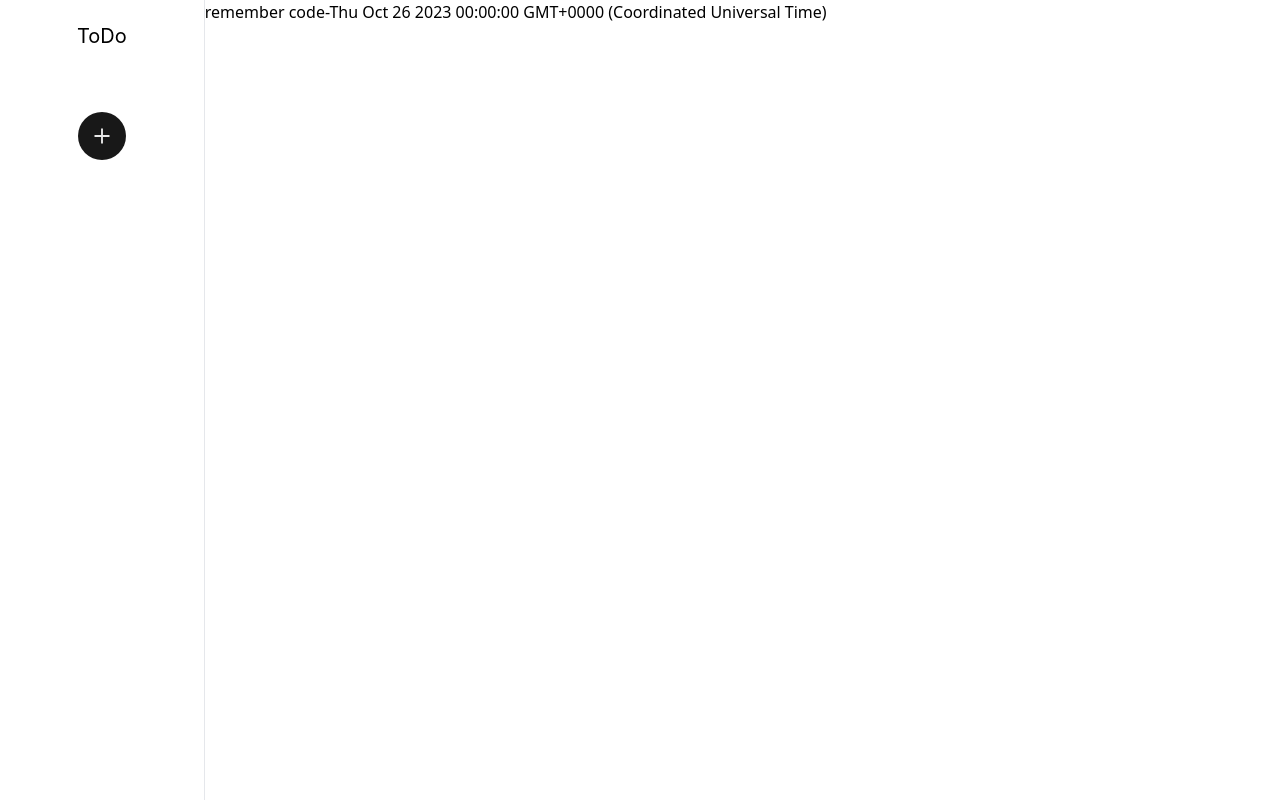
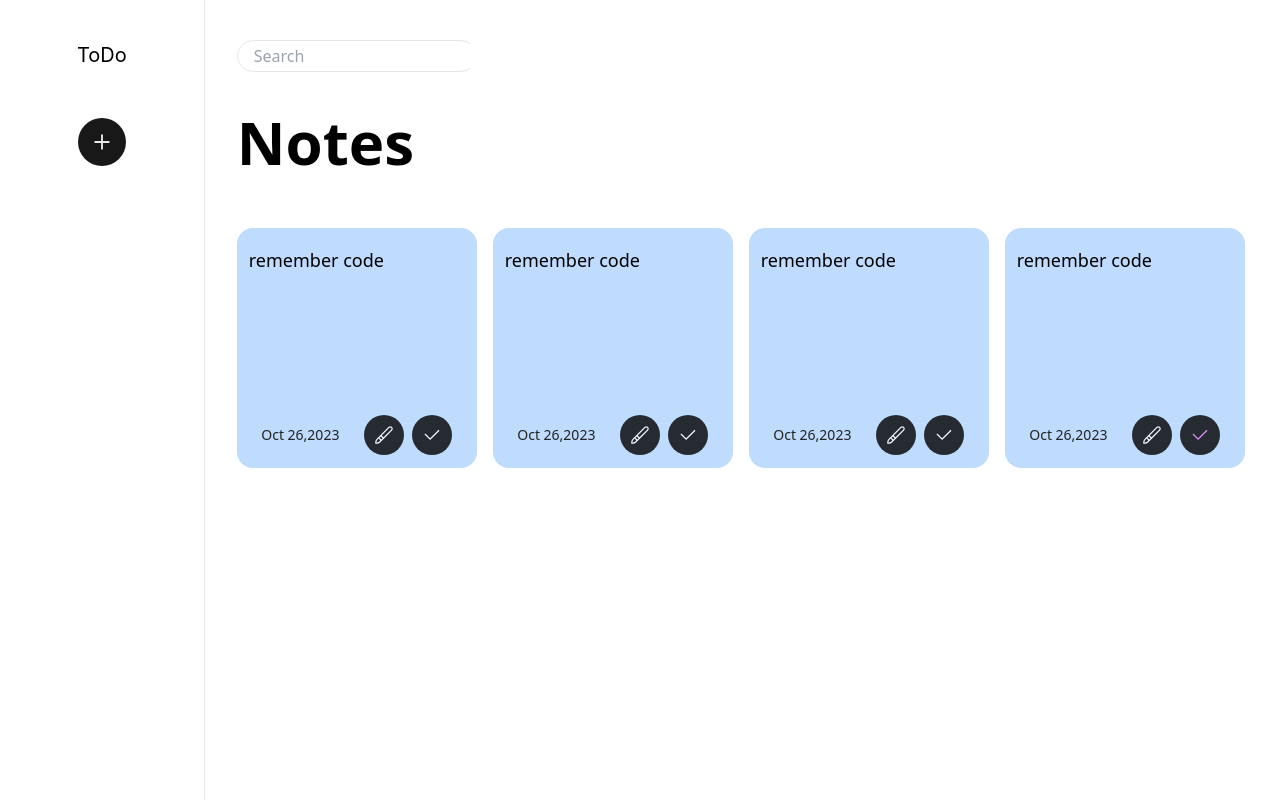
Before and after one commit to shu4ihu/react-todo-list-demo, a React (Vite) app: page / in a window 1280 px wide. Built offline with nearby package versions, Linux system fonts and the light colour scheme.

Commit message:
feat: 初步完成

```diff
--- a/src/App.tsx
+++ b/src/App.tsx
@@ -1,13 +1,48 @@
 import Tabbar from "./components/Tabbar/Tabbar"
+import Task from "./components/Task/Task"
+import SearchBar from "./components/SearchBar/SearchBar"
+import { useState } from "react"
 
 function App() {
+  const [taskList, setTaskList] = useState([
+        {
+            content: "remember code",
+            createdTime: new Date("2023-10-26"),
+            isDone: false
+        },
+        {
+            content: "remember code",
+            createdTime: new Date("2023-10-26"),
+            isDone: false
+        },
+        {
+            content: "remember code",
+            createdTime: new Date("2023-10-26"),
+            isDone: false
+        },
+        {
+            content: "remember code",
+            createdTime: new Date("2023-10-26"),
+            isDone: true
+        }
+    ])
+
+  const a = ()=>{
+    setTaskList([])
+  }
 
   return (
     <>
       <div className="w-100vw h-100vh flex">
         <Tabbar />
-        <div className="w-full h-full">
-          <div></div>
+        <div className='w-84vw h-full pl-8'>
+            <SearchBar></SearchBar>
+            <div className="w-full">
+              <div className="text-6xl font-600">Notes</div>
+            </div>
+            <div className="taskArea w-full pt-14">
+              <Task taskList={taskList}></Task>
+            </div>
         </div>
       </div>
     </>
--- /dev/null
+++ b/src/components/SearchBar/SearchBar.tsx
@@ -0,0 +1,15 @@
+import { FC } from "react";
+
+const SearchBar: FC = () => {
+    return (
+        <div className='search py-10'>
+            <div className='w-60 h-8 flex items-center b-1 rounded-4'>
+                <i className='i-carbon-search text-coolGray mx-2 text-lg'></i>
+                <input className='outline-none' type="text" placeholder='Search'/>
+            </div>
+        </div>
+    )
+}
+
+
+export default SearchBar
--- a/src/components/Tabbar/Tabbar.tsx
+++ b/src/components/Tabbar/Tabbar.tsx
@@ -1,7 +1,6 @@
 import { FC, useState } from 'react'
 import TabbarColorList from './components/TabbarColorList'
 import TabbarLogoText from './components/TabbarLogoText'
-import Task from '../Task/Task'
 import type { TaskModel } from '../Task/modules/modules'
 
 const Tabbar:FC = ()=>{
@@ -30,11 +29,11 @@ const Tabbar:FC = ()=>{
 
     return (
         <>
-            <div className='flex w-100vw h-full'>
+            <div className='flex h-full'>
                 <div className="tabbar w-16vw h-full flex flex-col b-r-1">
                     <TabbarLogoText></TabbarLogoText>
                     <div className="tabbar-content w-full h-full flex flex-col items-center">
-                        <div className="tabbar-content-add w-12 h-12 lh-12 mt-10
+                        <div className="tabbar-content-add w-12 h-12 lh-12 mt-2
                             op-90 bg-black text-white flex justify-center items-center rounded-50%"
                             onClick={() => {handleAddTaskClick()}}
                         >
@@ -47,9 +46,6 @@ const Tabbar:FC = ()=>{
                         }
                     </div>
                 </div>
-                <div className='w-84vw h-full'>
-                    <Task taskList={taskList}></Task>
-                </div>
             </div>
         </>
     )
--- a/src/components/Tabbar/components/TabbarLogoText.tsx
+++ b/src/components/Tabbar/components/TabbarLogoText.tsx
@@ -3,7 +3,7 @@ import { FC } from "react";
 const TabbarLogoText: FC = () => {
     return (
         <>
-            <div className="tabbar-logo-text logo-text-primary w-full h-18 flex justify-center lh-18">ToDo</div>
+            <div className="tabbar-logo-text logo-text-primary w-full py-10 flex justify-center">ToDo</div>
         </>
     )
 }
--- a/src/components/Task/Task.tsx
+++ b/src/components/Task/Task.tsx
@@ -1,18 +1,19 @@
 import { FC, ReactNode } from "react"
 import type { TaskModel, TaskProps } from "./modules/modules"
+import { TaskCard } from "./components/TaskCard"
 
 const Task: FC<TaskProps>= ({ taskList }: TaskProps) => {
     const showTaskList = () : ReactNode  => {
-        return taskList.map((task: TaskModel) => {
+        return taskList.map((task: TaskModel, index:number) => {
             return (
-                <div key={task.createdTime.toString()}>
-                    <div>{`${task.content}-${task.createdTime}`}</div>
+                <div key={index}>
+                    <TaskCard taskItem={task}></TaskCard>
                 </div>
             )
         })
     }
     return (
-        <div>
+        <div className="flex flex-wrap gap-4">
             {showTaskList()}
         </div>
     )
--- /dev/null
+++ b/src/components/Task/components/TaskCard.tsx
@@ -0,0 +1,36 @@
+import { FC } from "react"
+import type { TaskCardProps } from "../modules/modules"
+
+const checkIsDone:FC<boolean> = (isDone:boolean) => {
+    return (
+        isDone ? <div className="i-carbon-checkmark text-fuchsia text-xl"></div> :  <div className="i-carbon-checkmark text-white text-xl"></div>
+    )
+}
+
+export const TaskCard:FC<TaskCardProps> = ({taskItem}:TaskCardProps) =>{
+    const date = taskItem.createdTime.toDateString().split(' ')
+    const taskDateString = `${date[1]} ${date[2]},${date[3]}`
+    return (
+        <div className="taskCard w-60 h-60 bg-blue-2 rounded-4 flex items-center justify-center">
+                  <div className="cardContent w-90% h-85%">
+                    <div className="taskContent w-full% h-70% text-lg text-y-truncate">
+                      {taskItem.content}
+                    </div>
+                    <div className="taskInteractionArea w-full h-30% mt-4 flex justify-around">
+                      <div className="taskTime text-sm text-dark flex items-center">
+                        {taskDateString}
+                      </div>
+                      <div className="btnArea h-full flex gap-2 items-center">
+                        <div className="editBtn w-10 h-10 bg-black op-80 rounded-50% flex justify-center items-center">
+                          <div className="i-carbon-paint-brush-alt text-white text-xl">
+                          </div>
+                        </div>
+                        <div className="doneBtn w-10 h-10 bg-black op-80 rounded-50% flex justify-center items-center">
+                          {checkIsDone(taskItem.isDone)}
+                        </div>
+                      </div>
+                    </div>
+                  </div>
+                </div>
+    )
+}
--- a/src/components/Task/modules/modules.tsx
+++ b/src/components/Task/modules/modules.tsx
@@ -8,4 +8,8 @@ interface TaskProps{
     taskList : TaskModel[]
 }
 
-export type { TaskModel, TaskProps}
+interface TaskCardProps{
+    taskItem: TaskModel
+}
+
+export type { TaskModel, TaskProps, TaskCardProps}
--- a/uno.config.ts
+++ b/uno.config.ts
@@ -39,6 +39,15 @@ export default defineConfig({
 				"font-size": "1.25rem",
 			},
 		],
+		[
+			"text-y-truncate",
+			{
+				display: "-webkit-box",
+				"-webkit-box-orient": "vertical",
+				"-webkit-line-clamp": "5",
+				overflow: "hidden",
+			},
+		],
 	],
 	transformers: [transformerDirectives(), transformerVariantGroup()],
 });
```
